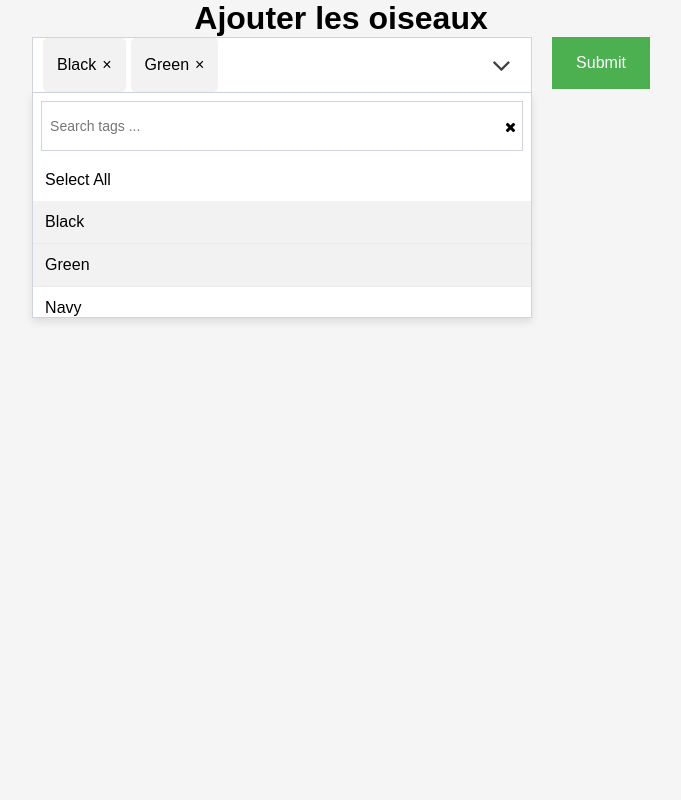
After one commit to Marielef291/BirdAcademy, a Django app: template Bird_Academy/Application/templates/application/addBird_test.html in a window 1280 px wide. The commit adds this page. Shown: the whole page, without its empty margins (299-980 px from the left). Run offline with Django 5.2, Linux system fonts and the light colour scheme; the template is opened without the code that fills it, so the values that code supplies are empty; some web fonts are replaced.

Commit message:
creation page ajout oiseau

```diff
--- /dev/null
+++ b/Bird_Academy/Application/static/application/script_select.js
@@ -0,0 +1,186 @@
+document.addEventListener("DOMContentLoaded", function() {
+    const customSelects = document.querySelectorAll(".custom-select");
+
+    function updateSelectedOptions(customSelect) {
+        const selectedOptions = Array.from(customSelect.querySelectorAll(".option.active"))
+            .filter(function(option) {
+                return option !== customSelect.querySelector(".option.all-tags");
+            })
+            .map(function(option) {
+                return {
+                    value: option.getAttribute("data-value"),
+                    text: option.textContent.trim()
+                };
+            });
+
+        const selectedValues = selectedOptions.map(function(option) {
+            return option.value;
+        });
+
+        customSelect.querySelector(".tags_input").value = selectedValues.join(', ');
+
+        let tagsHTML = "";
+
+        if (selectedOptions.length === 0) {
+            tagsHTML = '<span class="placeholder">Select the tags</span>';
+        } else {
+            const maxTagsToShow = 500;
+            let additionalTagsCount = 0;
+
+            selectedOptions.forEach(function(option, index) {
+                if (index < maxTagsToShow) {
+                    tagsHTML += '<span class="tag">' + option.text + '<span class="remove-tag" data-value="' + option.value + '">&times;</span></span>';
+                } else {
+                    additionalTagsCount++;
+                }
+            });
+
+            if (additionalTagsCount > 0) {
+                tagsHTML += '<span class="tag">+' + additionalTagsCount + '</span>';
+            }
+        }
+        customSelect.querySelector(".selected-options").innerHTML = tagsHTML;
+    }
+
+    customSelects.forEach(function(customSelect) {
+        const searchInput = customSelect.querySelector(".search-tags");
+        const optionsContainer = customSelect.querySelector(".options");
+        const noResultMessage = customSelect.querySelector(".no-result-message");
+        const options = customSelect.querySelectorAll(".option");
+        const allTagsOption = customSelect.querySelector(".option.all-tags");
+        const clearButton = customSelect.querySelector(".clear");
+
+        allTagsOption.addEventListener("click", function() {
+            const isActive = allTagsOption.classList.contains("active");
+
+            options.forEach(function(option) {
+                if (option !== allTagsOption) {
+                    option.classList.toggle("active", !isActive);
+                }
+            });
+
+            updateSelectedOptions(customSelect);
+        });
+
+        clearButton.addEventListener("click", function() {
+            searchInput.value = "";
+            options.forEach(function(option) {
+                option.style.display = "block";
+            });
+            noResultMessage.style.display = "none";
+        });
+
+        searchInput.addEventListener("input", function() {
+            const searchTerm = searchInput.value
+                .toLowerCase()
+                .normalize("NFD")
+                .replace(/[\u0300-\u036f]/g, "");
+
+            options.forEach(function(option) {
+                const optionText = option.textContent.trim().toLowerCase();
+                const shouldShow = optionText.includes(searchTerm);
+                option.style.display = shouldShow ? "block" : "none";
+            });
+
+            const anyOptionsMatch = Array.from(options).some(function(option) {
+                return option.style.display === "block";
+            });
+            noResultMessage.style.display = anyOptionsMatch ? "none" : "block";
+
+            if (searchInput.value) {
+                optionsContainer.classList.add("option-search-active");
+            } else {
+                optionsContainer.classList.remove("option-search-active");
+            }
+        });
+    });
+
+    customSelects.forEach(function(customSelect) {
+        const options = customSelect.querySelectorAll(".option");
+        options.forEach(function(option) {
+            option.addEventListener("click", function() {
+                option.classList.toggle("active");
+                updateSelectedOptions(customSelect);
+            });
+        });
+    });
+
+    document.addEventListener("click", function(event) {
+        const removeTag = event.target.closest(".remove-tag");
+        if (removeTag) {
+            const customSelect = removeTag.closest(".custom-select");
+            const valueToRemove = removeTag.getAttribute("data-value");
+            const optionToRemove = customSelect.querySelector(".option[data-value='" + valueToRemove + "']");
+            optionToRemove.classList.remove("active");
+
+            const otherSelectedOptions = customSelect.querySelectorAll(".option.active:not(.all-tags)");
+            const allTagsOption = customSelect.querySelector(".option.all-tags");
+
+            if (otherSelectedOptions.length === 0) {
+                allTagsOption.classList.remove("active");
+            }
+            updateSelectedOptions(customSelect);
+        }
+    });
+
+    const selectBoxes = document.querySelectorAll(".select-box");
+    selectBoxes.forEach(function(selectBox) {
+        selectBox.addEventListener("click", function(event) {
+            if (!event.target.closest(".tag")) {
+                selectBox.parentNode.classList.toggle("open");
+            }
+        });
+    });
+
+    document.addEventListener("click", function(event) {
+        if (!event.target.closest(".custom-select") && !event.target.classList.contains("remove-tag")) {
+            customSelects.forEach(function(customSelect) {
+                customSelect.classList.remove("open");
+            });
+        }
+    });
+
+    function resetCustomSelects() {
+        customSelects.forEach(function(customSelect) {
+            customSelect.querySelectorAll(".option.active").forEach(function(option) {
+                option.classList.remove("active");
+            });
+            customSelect.querySelector(".option.all-tags").classList.remove("active");
+            updateSelectedOptions(customSelect);
+        });
+    }
+
+    // Met à jour les options sélectionnées pour chaque custom select
+    customSelects.forEach(function(customSelect) {
+        updateSelectedOptions(customSelect);
+    });
+
+    const submitButton = document.querySelector(".btn_submit");
+    const birdForm = document.getElementById("birdForm");
+
+    birdForm.addEventListener("submit", function(event) {
+        let valid = true;
+
+        customSelects.forEach(function(customSelect) {
+            const selectedOptions = customSelect.querySelectorAll(".option.active");
+
+            if (selectedOptions.length === 0) {
+                const tagErrorMsg = customSelect.querySelector(".tag_error_msg");
+                tagErrorMsg.textContent = "This field is required";
+                tagErrorMsg.style.display = "block";
+                valid = false;
+            } else {
+                const tagErrorMsg = customSelect.querySelector(".tag_error_msg");
+                tagErrorMsg.textContent = "";
+                tagErrorMsg.style.display = "none";
+            }
+        });
+
+        if (!valid) {
+            event.preventDefault();
+        }
+    });
+});
+
+
+console.log("Hello les oiseaux !3");
--- /dev/null
+++ b/Bird_Academy/Application/static/application/style_select.css
@@ -0,0 +1,151 @@
+*{
+    font-family: 'REM', sans-serif;
+    box-sizing: border-box;
+    margin: 0;
+    padding: 0;
+}
+
+body{
+    background-color: #f5f5f5;
+    display : flex;
+    /* justify-content: center; */
+    align-items: center;
+    flex-direction : column; /*a supprimer s'il y a un problème avec la suite */
+    height: 100vh;
+}
+
+.container{
+    display : flex;
+    align-items: flex-start;
+    gap :20px;
+}
+
+.custom-select{
+    position: relative;
+    width : 500px;
+}
+
+.select-box{
+    background-color: #ffffff;
+    border : 1px solid #ced4da;
+    display: flex;
+    justify-content: space-between;
+    min-height: 56px;
+    padding: 0 10px;
+    cursor: pointer;
+}
+
+.selected-options{
+    display: flex;
+    flex-wrap: wrap;
+    margin-top: 0;
+}
+
+.tag{
+    background-color: #f2f2f2;
+    color: #000;
+    border-radius: 5px;
+    margin-right: 5px;
+    /*margin: 10px 5px 10px 0;a supprimer s'il y a un problème avec la suite */
+    padding: 6px 14px;
+    display: flex;
+    align-items: center;
+}
+
+.remove-tag{
+    margin-left: 6px;
+    cursor: pointer;
+}
+
+.arrow{
+    margin: 0px 10px;
+    display: flex;/*a supprimer s'il y a un problème avec la suite */
+    align-items: center;/*a supprimer s'il y a un problème avec la suite */
+}
+
+.fa-angle-down{
+    color: #404040;
+    font-size: 30px;
+}
+
+.options{
+    display: none;
+    position: absolute;
+    width: 100%;
+    background-color: #ffffff;
+    border : 1px solid #ced4da;
+    border-top : none;
+    max-height: 225px;
+    overflow-y: auto;
+    z-index : 1;
+    box-shadow: 0px 4px 8px rgba(0,0,0,0.1);
+}
+
+.open .options{
+    display: block;
+}
+
+.option-search-tags{
+    background-color: #ffffff;
+    border: 1px solid  #ced4da;
+    padding: 8px 0px;
+    margin: 8px;
+}
+
+.search-tags{
+    width: 100%;
+    border : none;
+    outline : none ;
+    padding: 8px;
+    font-size: 14px;
+}
+
+.clear{
+    position: absolute;
+    border: none;
+    background-color: transparent;
+    cursor: pointer;
+    font-size: 14px;
+    font-weight: 600;
+    padding: 0;
+    color :#000;
+    top:26px;
+    left: auto;
+    right: 15px;
+}
+.option{
+    padding: 12px;
+    cursor: pointer;
+}
+.option.active{
+    color : #000;
+    background-color: #f2f2f2;
+    border-bottom: 1px solid #eaeaea;
+}
+
+.tag:hover,
+.option:hover{
+    background-color:#eaeaea;
+}
+
+.no-result-message{
+    padding: 0px 0px 12px 12px;
+}
+
+.error{
+    color: #ff1a2a;
+    margin-top: 8px;
+}
+
+.btn_submit{
+    padding: 17px 24px;
+    background-color: #4caf50;
+    color: #ffffff;
+    border: none;
+    cursor: pointer;
+    font-size: 16px;
+}
+
+.btn_submit:hover{
+    background-color: #4caf50;
+}
--- /dev/null
+++ b/Bird_Academy/Application/templates/application/addBird_test.html
@@ -0,0 +1,70 @@
+{% extends "Application/base.html" %}
+{% load static %}
+
+
+{% block extra_css %}
+<link rel="stylesheet" href="https://cdnjs.cloudflare.com/ajax/libs/font-awesome/4.7.0/css/font-awesome.css">
+<link href="https://fonts.googleapis.com/css2?family=REM& display=swap" rel="stylesheet">
+<link rel="stylesheet"  href="{% static 'application/style_select.css' %}">
+{% endblock extra_css %}
+
+{% block content %}
+<h1>Ajouter les oiseaux</h1>
+
+{% comment %} <form action="" method="post"></form>
+<select name="nameBird" id="nameBird" multiple>
+    {% for bird in nameBird %}
+    <option value={{bird.id}}>
+    {% if  bird.Fr_name != None %}
+        {{ bird.Fr_name }} -
+    {% endif %}
+        <I>{{ bird.Latin_name }}</I>
+    </option>
+    {% endfor %}
+</select> {% endcomment %}
+
+<div class = "container">
+    <div class="custom-select open">
+        <div class="select-box">
+            <input type="text" class="tags_input" name="tags" hidden />
+            <div class="selected-options">
+                <span class="tag">Black<span class="remove-tag">&times;</span></span>
+                <span class="tag">Green<span class="remove-tag">&times;</span></span>
+                <span class="tag">Navy<span class="remove-tag">&times;</span></span>
+                <span class="tag">Orange<span class="remove-tag">&times;</span></span>
+                <span class="tag">+5</span>
+            </div>
+            <div class="arrow">
+                <i class="fa fa-angle-down"></i>
+            </div>
+        </div>
+        <div class="options">
+            <div class="option-search-tags">
+                <input type="text" class="search-tags" placeholder ="Search tags ..."/>
+                <button type="button" class="clear" ><i class="fa fa-close"></i></button>
+            </div>
+            <div class="option all-tags" data-value="All">Select All</div>
+            <div class="option active" data-value="Black">Black</div>
+            <div class="option active" data-value="Green">Green</div>
+            <div class="option" data-value="Navy">Navy</div>
+            <div class="option" data-value="Orange">Orange</div>
+            <div class="option" data-value="Pink">Pink</div>
+            <div class="option" data-value="Red">Red</div>
+            <div class="option" data-value="Silver">Silver</div>
+            <div class="option" data-value="White">White</div>
+            <div class="option" data-value="Yellow">Yellow</div>
+            <div class="no-result-message">No result match</div>
+        </div>
+        <span class="tag_error_msg error">This field is required</span>
+    </div>
+    <input type="button" class="btn_submit" value="Submit">
+</div>
+
+<p><a  href="{% url 'home' %}">Retour à l'acceuil</a></p>
+
+
+{% endblock content %}
+
+{% block extra_js %}
+<script src="{% static 'application/script_select.js' %}"></script>
+{% endblock extra_js %}
--- /dev/null
+++ b/Bird_Academy/Application/templates/application/base.html
@@ -0,0 +1,14 @@
+<!DOCTYPE html>
+<html lang="fr">
+<head>
+    <meta charset="UTF-8">
+    <meta name="viewport" content="width=device-width, initial-scale=1.0">
+    {% comment %} <link rel="stylesheet" href="https://cdn.jsdelivr.net/gh/habibmhamadi/multi-select-tag@3.1.0/dist/css/multi-select-tag.css"> {% endcomment %}
+    <title>Bird Academy</title>
+    {% block extra_css %}{% endblock %}
+</head>
+<body>
+    {% block content %}{% endblock  %}
+    {% block extra_js %}{% endblock %}
+</body>
+</html>
--- /dev/null
+++ b/Bird_Academy/Application/templates/application/quizz.html
@@ -0,0 +1,3 @@
+<h1>Test connaissance</h1>
+
+<p><a  href="{% url 'home' %}">Retour à l'acceuil</a></p>
--- a/Bird_Academy/Bird_Academy/settings.py
+++ b/Bird_Academy/Bird_Academy/settings.py
@@ -25,7 +25,7 @@ SECRET_KEY = 'django-insecure-doc(@jg+sr+!1*n25ai_k6y+zi*^jg_ya%uczpwr7=&u16^x5#
 # SECURITY WARNING: don't run with debug turned on in production!
 DEBUG = True
 
-ALLOWED_HOSTS = []
+ALLOWED_HOSTS = ['localhost', '127.0.0.1','192.168.1.160']
 
 
 # Application definition
--- a/Bird_Academy/Bird_Academy/urls.py
+++ b/Bird_Academy/Bird_Academy/urls.py
@@ -20,6 +20,8 @@ from Application import views
 
 urlpatterns = [
     path('admin/', admin.site.urls),
-    path('home/', views.home, name="home"),
+    path('', views.home, name="home"),
+    path('addBird/', views.addBird, name="addBird"),
+    path('quizz/', views.quizz, name="quizz"),
     path('accounts/', include('accounts.urls')),
 ]
```
Also changed, not shown: Bird_Academy/Application/models.py (+7 -1 lines), Bird_Academy/Application/templates/application/addBird.html (added, +55 -0 lines), Bird_Academy/Application/templates/application/home.html (+11 -4 lines), Bird_Academy/Application/views.py (+68 -0 lines), Bird_Academy/Application/migrations/0002_alter_song_list_other_birds.py (added), 2 other files.
